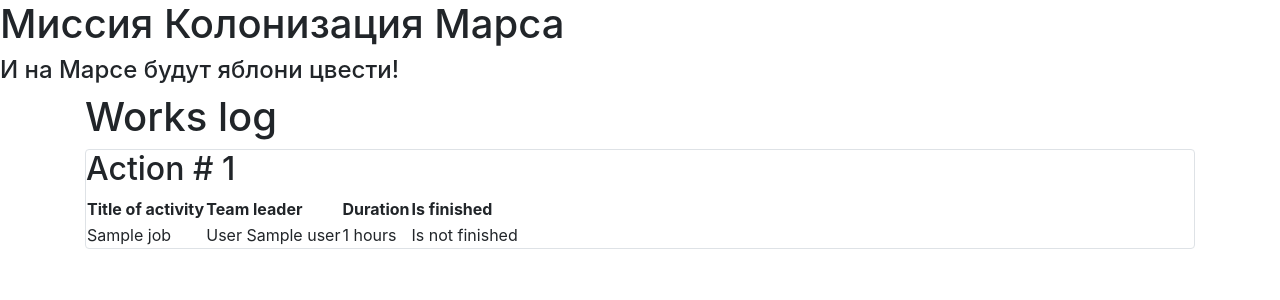
After one commit to Ylonies/pythonProject10, a Flask app: template templates/index.html in a window 1280 px wide. The commit adds this page. Shown: the top 300 px of the page. Run offline with Flask 2, Linux system fonts and the light colour scheme; the template is opened without the code that fills it: most values are stand-ins (such as "Sample title", 1, 10 or a date in 2020); some libraries are stand-ins or nearby versions.

Commit message:
Журнал работ

```diff
--- a/data/jobs.py
+++ b/data/jobs.py
@@ -5,7 +5,7 @@ from sqlalchemy import orm
 from .db_session import SqlAlchemyBase
 
 
-class News(SqlAlchemyBase):
+class Jobs(SqlAlchemyBase):
     __tablename__ = 'jobs'
 
     id = sqlalchemy.Column(sqlalchemy.Integer,
--- a/data/users.py
+++ b/data/users.py
@@ -20,7 +20,7 @@ class User(SqlAlchemyBase):
     modified_date = sqlalchemy.Column(sqlalchemy.DateTime, default=datetime.datetime.now)
 
     def __repr__(self):
-        return f"<USER>  {self.name} {self.email}"
+        return f"<Colonist> {self.id} {self.surname} {self.name}"
 
     def set_password(self, password):
         self.hashed_password = generate_password_hash(password)
--- a/main.py
+++ b/main.py
@@ -2,6 +2,7 @@ from flask import Flask, render_template
 from werkzeug.utils import redirect
 
 from data import db_session
+from data.jobs import Jobs
 from data.users import User
 app = Flask(__name__)
 app.config['SECRET_KEY'] = 'yandexlyceum_secret_key'
@@ -22,14 +23,12 @@ def add_user(params):
     db_sess.add(user)
     db_sess.commit()
 
+@app.route("/")
 def main():
     db_session.global_init("db/mars_explorer.db")
-    add_user(["Scott", "Ridley", 21, "captain", "research engineer", "module_1", "scott_chief@mars.org", "cap"])
-    add_user(["Green", "Lucy", 30, "captain helper", "research engineer", "module_1", "lucy_thebest@mars.org", "best"])
-    add_user(["Black", "Saimon", 25, "usual worker", "scientist", "module_1", "black@mars.org", "saimon"])
-    add_user(["Gagarina", "Polina", 50, "usual worker", "chief", "module_1", "gagrin@mars.org", "space"])
-    app.run()
-
+    db_sess = db_session.create_session()
+    jobs = db_sess.query(Jobs).all()
+    return render_template("index.html", jobs = jobs)
 
 if __name__ == '__main__':
-    main()
+    app.run(port=5000, host='127.0.0.2')
--- a/templates/base.html
+++ b/templates/base.html
@@ -10,6 +10,8 @@
     <title>{{title}}</title>
 </head>
 <body>
+<h1>Миссия Колонизация Марса</h1>
+<h4>И на Марсе будут яблони цвести!</h4>
 </header>
 <!-- Begin page content -->
 <main role="main" class="container">
--- /dev/null
+++ b/templates/index.html
@@ -0,0 +1,30 @@
+{% extends "base.html" %}
+
+{% block content %}
+<h1>Works log</h1>
+{% for item in jobs%}
+<div class="col-md6 border rounded">
+    <h2>Action # {{item.id}}</h2>
+    <table>
+        <tr>
+            <th>Title of activity</th>
+            <th>Team leader</th>
+            <th>Duration</th>
+            <th>Is finished</th>
+        </tr>
+
+        <tr>
+            <td>{{item.job}}</td>
+            <td>{{item.user.surname}} {{item.user.name}}</td>
+            <td>{{item.work_size}} hours</td>
+            {% if item.is_finished %}
+                <td>Is finished</td>
+            {% else %}
+                <td>Is not finished</td>
+            {% endif %}
+        </tr>
+    </table>
+
+</div>
+{% endfor %}
+{% endblock %}
```
Also changed, not shown: db/mars_explorer.db (added), static/style.css (added).
